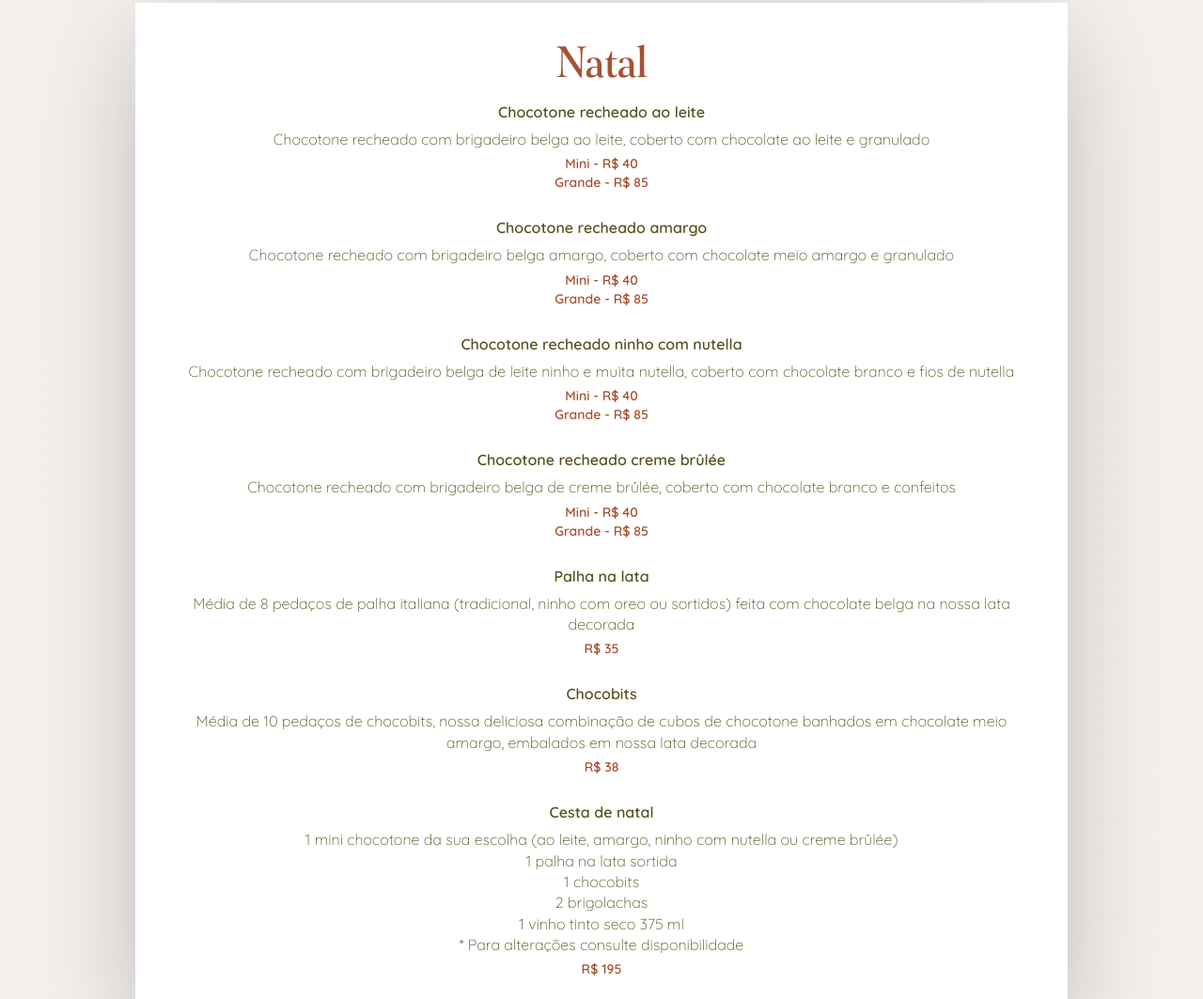
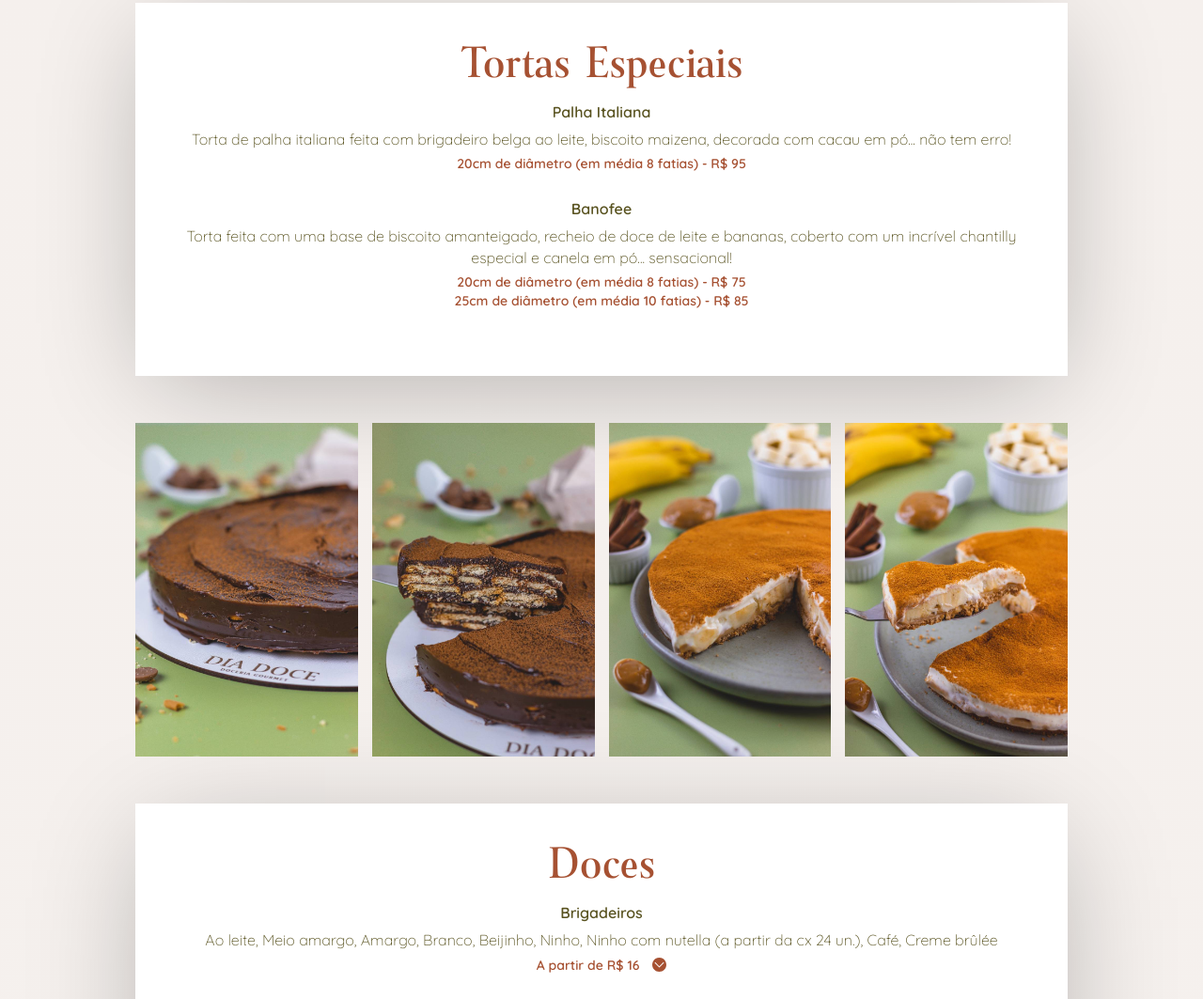
Before and after one commit to bernardxf/diadoce, a plain HTML site: page cardapio.html in a window 1280 px wide. Shown: the part 249-1312 px from the top of the page at 94% size. Drawn offline with Linux system fonts and the light colour scheme.

Commit message:
removendo produtos de natal

```diff
--- a/cardapio.html
+++ b/cardapio.html
@@ -81,92 +81,6 @@
           <h1>Cardápio</h1>
 
           <div class="product">
-            <h2>Natal</h2>
-            <div class="item">
-              <h3>Chocotone recheado ao leite</h3>
-              <p>
-                Chocotone recheado com brigadeiro belga ao leite, coberto com
-                chocolate ao leite e granulado
-              </p>
-              <h4>
-                Mini - R$ 40<br />
-                Grande - R$ 85<br />
-              </h4>
-            </div>
-            <div class="item">
-              <h3>Chocotone recheado amargo</h3>
-              <p>
-                Chocotone recheado com brigadeiro belga amargo, coberto com
-                chocolate meio amargo e granulado
-              </p>
-              <h4>
-                Mini - R$ 40<br />
-                Grande - R$ 85<br />
-              </h4>
-            </div>
-            <div class="item">
-              <h3>Chocotone recheado ninho com nutella</h3>
-              <p>
-                Chocotone recheado com brigadeiro belga de leite ninho e muita
-                nutella, coberto com chocolate branco e fios de nutella
-              </p>
-              <h4>
-                Mini - R$ 40<br />
-                Grande - R$ 85<br />
-              </h4>
-            </div>
-            <div class="item">
-              <h3>Chocotone recheado creme brûlée</h3>
-              <p>
-                Chocotone recheado com brigadeiro belga de creme brûlée, coberto
-                com chocolate branco e confeitos
-              </p>
-              <h4>
-                Mini - R$ 40<br />
-                Grande - R$ 85<br />
-              </h4>
-            </div>
-            <div class="item">
-              <h3>Palha na lata</h3>
-              <p>
-                Média de 8 pedaços de palha italiana (tradicional, ninho com
-                oreo ou sortidos) feita com chocolate belga na nossa lata
-                decorada
-              </p>
-              <h4>R$ 35</h4>
-            </div>
-            <div class="item">
-              <h3>Chocobits</h3>
-              <p>
-                Média de 10 pedaços de chocobits, nossa deliciosa combinação de
-                cubos de chocotone banhados em chocolate meio amargo, embalados
-                em nossa lata decorada
-              </p>
-              <h4>R$ 38</h4>
-            </div>
-            <div class="item">
-              <h3>Cesta de natal</h3>
-              <p>
-                1 mini chocotone da sua escolha (ao leite, amargo, ninho com
-                nutella ou creme brûlée)<br />
-                1 palha na lata sortida<br />
-                1 chocobits<br />
-                2 brigolachas<br />
-                1 vinho tinto seco 375 ml<br />
-                <small>* Para alterações consulte disponibilidade</small>
-              </p>
-              <h4>R$ 195</h4>
-            </div>
-          </div>
-
-          <div class="grid-images">
-            <img src="images/natal-1.jpg" alt="Chocotone" loading="lazy" />
-            <img src="images/natal-2.jpg" alt="Chocotone" loading="lazy" />
-            <img src="images/natal-3.jpg" alt="Chocobits" loading="lazy" />
-            <img src="images/natal-4.jpg" alt="Cesta de Natal" loading="lazy" />
-          </div>
-
-          <div class="product">
             <h2>Tortas Especiais</h2>
             <div class="item">
               <h3>Palha Italiana</h3>
@@ -188,15 +102,6 @@
                 25cm de diâmetro (em média 10 fatias) - R$ 85<br />
               </h4>
             </div>
-            <div class="item">
-              <h3>Mousse Duo de Chocolate</h3>
-              <p>
-                Torta feita com uma base de biscoito amanteigado, mousse de
-                chocolate meio amargo e recheio de ganache de chocolate
-                branco... Imperdível!
-              </p>
-              <h4>20cm de diâmetro (em média 8 fatias) - R$ 135</h4>
-            </div>
           </div>
 
           <div class="grid-images">
@@ -216,8 +121,8 @@
               loading="lazy"
             />
             <img
-              src="images/torta-5.jpg"
-              alt="Torta de Mousse"
+              src="images/torta-4.jpg"
+              alt="Torta de Banofee"
               loading="lazy"
             />
           </div>
```
Also changed, not shown: index.html (+2 -2 lines), images/doce-6.jpg (added), images/palha-1.jpeg (added), 1 other file.
